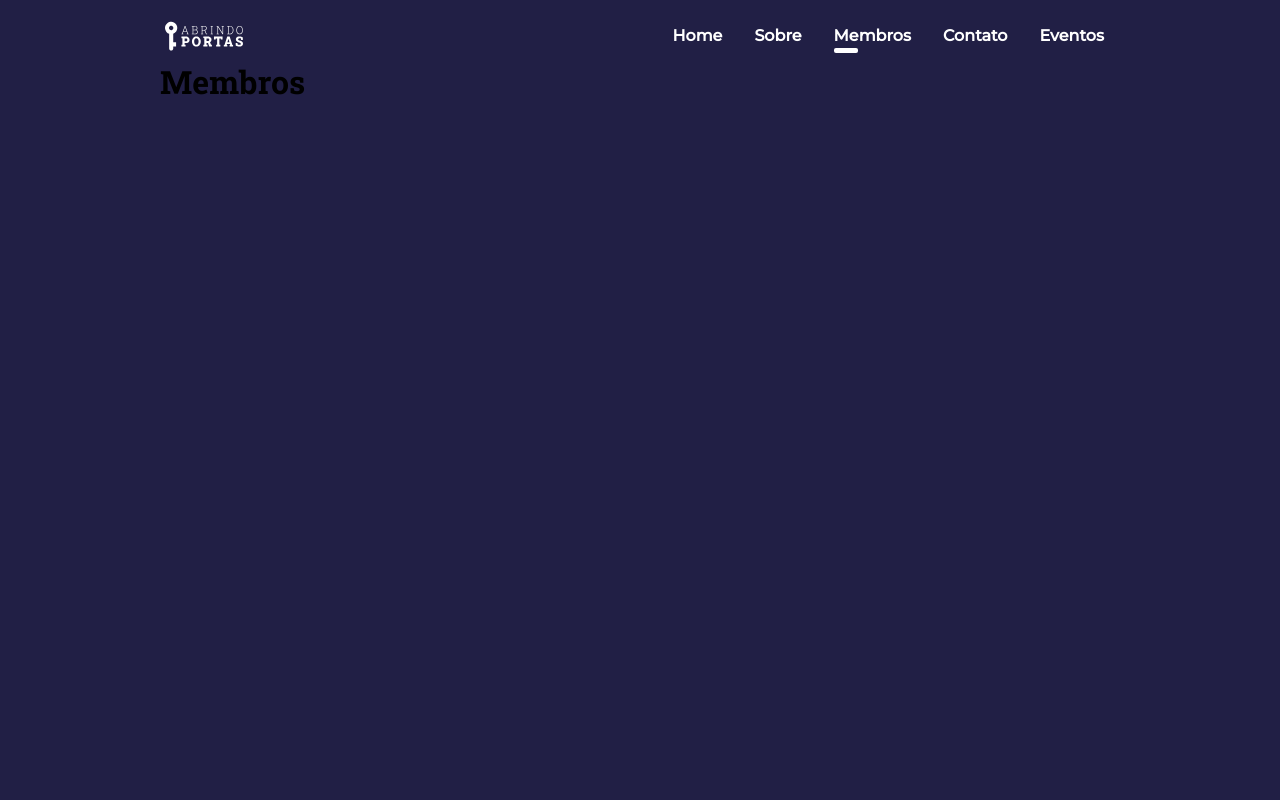
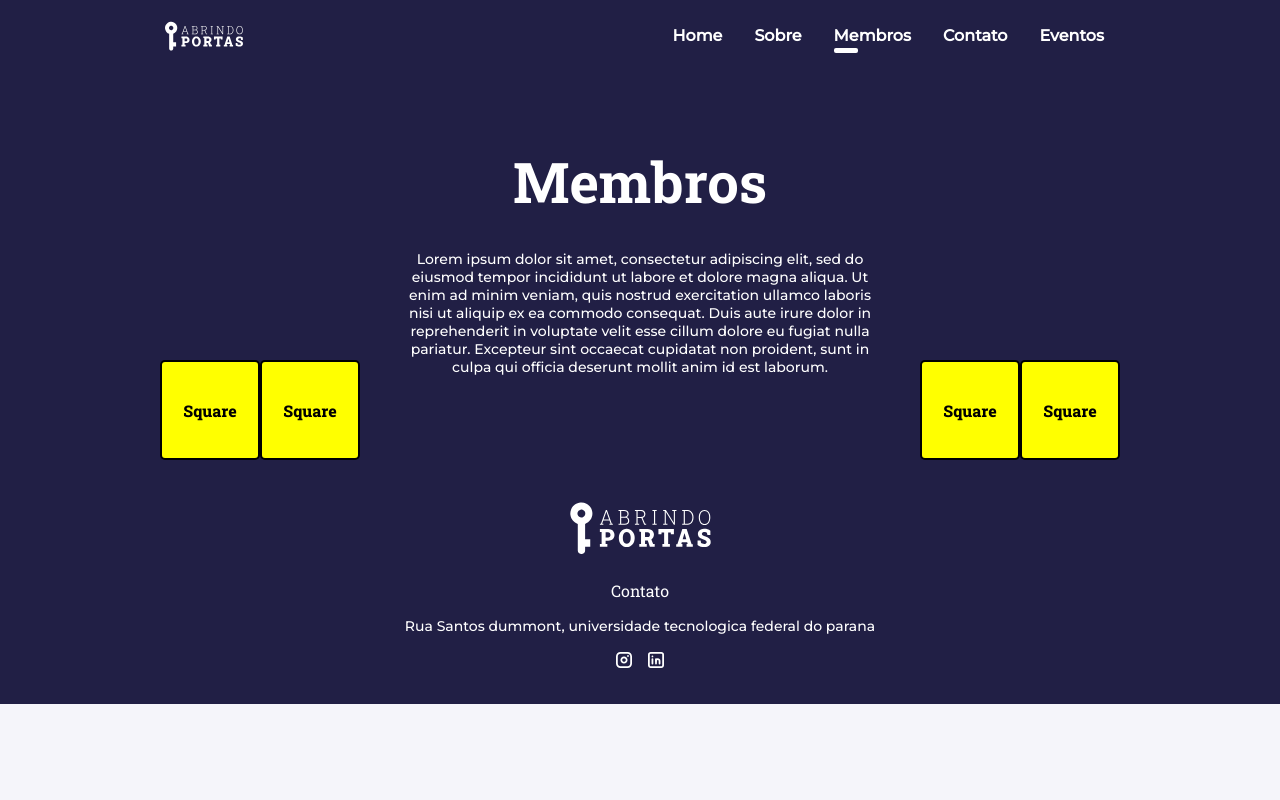
Before and after one commit to yagpdc/site-ap, a Next.js app: page /membros in a window 1280 px wide. Shown: the top 800 px of the page. Built offline with nearby package versions, Linux system fonts and the light colour scheme.

Commit message:
add: components for membros page

```diff
--- a/app/membros/page.tsx
+++ b/app/membros/page.tsx
@@ -1,14 +1,17 @@
 import React, { ReactNode } from 'react'
-import HeroTemplate from '../src/components/_Globais/_Section'
+import SectionTemplate from '../src/components/_Globais/_Section'
 import Footer from '../src/components/_Globais/_Footer'
+import Header from './../src/components/_Membros/_Header/header';
+
+
 
 function membros() {
   return (
     <div>
-      <HeroTemplate>
-        <h1>Membros</h1>
-      </HeroTemplate>
-        <Footer></Footer>
+      <SectionTemplate>
+        <Header />
+      </SectionTemplate>
+        <Footer />
     </div>
   )
 }
--- a/app/page.tsx
+++ b/app/page.tsx
@@ -3,6 +3,7 @@ import About from "./src/components/_Homepage/_About/Main";
 import Feedback from "./src/components/_Homepage/_Feedback/Main";
 import Footer from "./src/components/_Globais/_Footer";
 import HeroTemplate from "./src/components/_Globais/_Section/index";
+
 export default function Home() {
   return (
     <main className="main">
--- a/app/src/components/_Globais/_Section/index.tsx
+++ b/app/src/components/_Globais/_Section/index.tsx
@@ -2,7 +2,7 @@ import React from 'react'
 import styles from "./styles.module.css";
 import Navbar from '../Navbar'
 
-function HeroTemplate({children}: {children: React.ReactNode}) {
+function SectionTemplate({children}: {children: React.ReactNode}) {
     return (
         <div className={styles.section}>
             <Navbar />
@@ -13,4 +13,4 @@ function HeroTemplate({children}: {children: React.ReactNode}) {
       )
 }
 
-export default HeroTemplate
+export default SectionTemplate
--- a/app/src/components/_Globais/_Section/styles.module.css
+++ b/app/src/components/_Globais/_Section/styles.module.css
@@ -1,5 +1,5 @@
 .section {
     padding: 1rem 10rem;
     background-color: var(--Azul-1);
-    height: 100vh;
+    height: 100%;
 }
--- /dev/null
+++ b/app/src/components/_Globais/_Shapes/square/index.tsx
@@ -0,0 +1,9 @@
+import React from 'react'
+import styles from './styles.module.css'
+function Box() {
+  return (
+    <div className={styles.box}>Square</div>
+  )
+}
+
+export default Box
--- /dev/null
+++ b/app/src/components/_Globais/_Shapes/square/styles.module.css
@@ -0,0 +1,13 @@
+.box{
+    height: 100px;
+    width: 100px;
+    padding: 10px;
+    background-color: yellow;
+    border-radius: 5px;
+    display: flex;
+    justify-content: center;
+    align-items: center;
+    text-align: center;
+    font-weight: 800;
+    border: 2px solid black;
+}
--- a/app/src/components/_Homepage/_About/Carousel/index.tsx
+++ b/app/src/components/_Homepage/_About/Carousel/index.tsx
@@ -17,7 +17,7 @@ const Carousel: React.FC<CarouselProps> = ({ cards }) => {
   const settings = {
     dots: true,
     infinite: true,
-    speed: 500,
+    speed: 400,
     slidesToShow: 1,
     slidesToScroll: 1,
     variableWidth: true,
@@ -44,7 +44,7 @@ const Carousel: React.FC<CarouselProps> = ({ cards }) => {
       <Slider  ref={sliderRef} {...settings}>
         {cards.map((card, index) => {
           const cardStyle = {
-            opacity: index !== selectedCardIndex ? 0.5 : 1,
+            opacity: index !== selectedCardIndex ? 0.4 : 1,
             transition: "opacity 0.5s ease-out",
           };
           return (
--- /dev/null
+++ b/app/src/components/_Membros/_Header/header.tsx
@@ -0,0 +1,26 @@
+import React from 'react'
+import styles from './styles.module.css'
+import Box from './../../_Globais/_Shapes/square/index';
+
+function header() {
+  return (
+    <div  className={styles.container}>
+        <div className={styles.rImgBox}>
+            <Box />
+            <Box />
+        </div>
+        <div className={styles.content}>
+            <h1 className={styles.title}>Membros</h1>
+            <h1 className={styles.subtitle}>
+                Lorem ipsum dolor sit amet, consectetur adipiscing elit, sed do eiusmod tempor incididunt ut labore et dolore magna aliqua. Ut enim ad minim veniam, quis nostrud exercitation ullamco laboris nisi ut aliquip ex ea commodo consequat. Duis aute irure dolor in reprehenderit in voluptate velit esse cillum dolore eu fugiat nulla pariatur. Excepteur sint occaecat cupidatat non proident, sunt in culpa qui officia deserunt mollit anim id est laborum.
+            </h1>
+        </div>
+        <div className={styles.lImgBox}>
+            <Box />
+            <Box />
+        </div>
+    </div>
+  )
+}
+
+export default header
--- /dev/null
+++ b/app/src/components/_Membros/_Header/styles.module.css
@@ -0,0 +1,52 @@
+.container  {
+    display: flex;
+    align-items: center;
+    /* background-color: aqua; */
+    justify-content: center;
+    height: 400px;
+    position: relative;
+
+}
+
+.rImgBox {
+    /* width: 50%; */
+    height: 100%;
+    display: flex;
+    justify-content: start;
+    align-items: flex-end;
+    position: absolute;
+    left: 0;
+}
+
+.lImgBox {
+    /* width: 50%; */
+    height: 100%;
+    display: flex;
+    justify-content: start;
+    align-items: flex-end;
+    position: absolute;
+    right: 0;
+}
+
+.content {
+    text-align: center;
+    width: 100%;
+    display: flex;
+    flex-direction: column;
+    justify-content: center;
+}
+
+.title {
+    font: var(--Headings-XXL) ;
+    margin-bottom: 2rem;
+    color: var(--Branco-1);
+
+}
+
+.subtitle {
+    font: var(--Body-S);
+    color: var(--Branco-1);
+    text-align: center;
+    max-width: 50%;
+    margin: 0 auto;
+}
```
Also changed, not shown: app/globals.css (line endings or trailing spaces), app/src/components/_Globais/_Titulo/titulo.tsx (line endings or trailing spaces).
